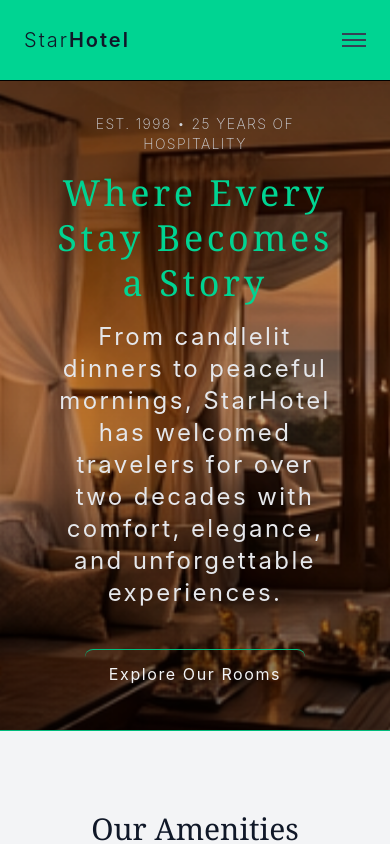
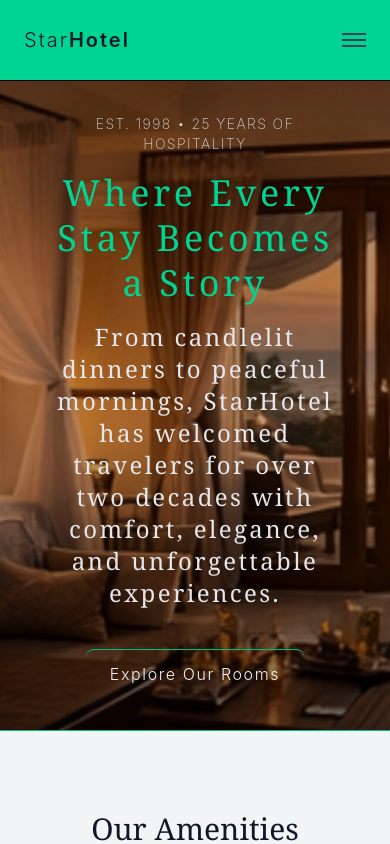
Before and after one commit to josephchilumo/starhotel, a React (Vite) app in the folder starhotel-app/: page / in a window 390 px wide. Shown: the top 844 px of the page. Built offline with nearby package versions, Linux system fonts and the light colour scheme.

Commit message:
added guestReview section

```diff
--- a/starhotel-app/src/App.jsx
+++ b/starhotel-app/src/App.jsx
@@ -3,6 +3,8 @@ import  Hero  from './components/Hero'
 import Navbar from './components/Navbar'
 import CTA from './components/CTA'
 import Offering from './components/Offering'
+import Gallery from './components/Gallery'
+import GuestReviews from './components/GuestReviews'
 
 const App = () => {
   return (
@@ -11,6 +13,8 @@ const App = () => {
       <Hero />
       <CTA />
       <Offering />
+      <Gallery />
+      <GuestReviews />
 
     </div>
   )
--- /dev/null
+++ b/starhotel-app/src/components/Gallery.jsx
@@ -0,0 +1,121 @@
+import React from "react";
+import roomImg from "../Images/roomImg.webp";
+import poolImg from "../Images/poolImg.webp";
+import spaImg from "../Images/spaImg.png";
+import yoga from "../Images/yoga.jpg";
+import spaImg1 from "../Images/spaImg1.jpeg";
+import twinRoom from "../Images/twinRoom.webp";
+
+function Gallery() {
+  const galleryImages = [
+    {
+      id: 1,
+      src: roomImg,
+      title: "Luxury Suites",
+      description: "Elegant rooms designed for comfort and relaxation.",
+      link: "#booking",
+      button: "Book a Suite"
+    },
+    {
+      id: 2,
+      src: poolImg,
+      title: "Infinity Pool",
+      description: "Swim while enjoying breathtaking skyline views.",
+      link: "#booking",
+      button: "Reserve Pool Access"
+    },
+    {
+      id: 3,
+      src: spaImg,
+      title: "Spa Retreat",
+      description: "Rejuvenate with our premium spa treatments.",
+      link: "#booking",
+      button: "Book Spa"
+    },
+    {
+      id: 4,
+      src: yoga,
+      title: "Morning Yoga",
+      description: "Start your day with peaceful guided yoga sessions.",
+      link: "#booking",
+      button: "Join Session"
+    },
+    {
+      id: 5,
+      src: spaImg1,
+      title: "Wellness Therapy",
+      description: "Relax your mind and body with luxury therapies.",
+      link: "#booking",
+      button: "Explore Wellness"
+    },
+    {
+      id: 6,
+      src: twinRoom,
+      title: "Twin Rooms",
+      description: "Perfect rooms for families or travel partners.",
+      link: "#booking",
+      button: "View Rooms"
+    }
+  ];
+
+  return (
+    <section className="py-20 px-6 bg-gray-100">
+      <div className="max-w-7xl mx-auto">
+
+        {/* Heading */}
+        <div className="text-center mb-12">
+          <h2 className="text-3xl font-serif text-gray-900 mb-3 tracking-widest">
+            Discover StarHotel Experiences
+          </h2>
+          <p className="text-gray-600 max-w-xl mx-auto leading-tight font-light">
+            Explore the unique experiences and luxury spaces waiting for you.
+          </p>
+        </div>
+
+        {/* Scroll Gallery */}
+        <div className="flex gap-6 overflow-x-auto pb-4">
+
+          {galleryImages.map((item) => (
+            <div
+              key={item.id}
+              className="relative min-w-[320px] h-[420px] rounded-2xl overflow-hidden shadow-lg flex-shrink-0 group"
+            >
+
+              {/* Image */}
+              <img
+                src={item.src}
+                alt={item.title}
+                className="w-full h-full object-cover group-hover:scale-110 transition duration-500"
+              />
+
+              {/* Overlay */}
+              <div className="absolute inset-0 bg-black/40 flex flex-col justify-end p-6 text-white">
+
+                <h3 className="text-xl font-serif mb-2">
+                  {item.title}
+                </h3>
+
+                <p className="text-sm mb-4 text-gray-200">
+                  {item.description}
+                </p>
+
+                <a
+                  href={item.link}
+                  className="inline-block bg-emerald-500 text-white px-4 py-2 rounded-md text-sm hover:bg-emerald-600 transition w-fit"
+                >
+                  {item.button}
+                </a>
+
+              </div>
+
+            </div>
+          ))}
+
+        </div>
+
+      </div>
+    </section>
+  );
+}
+
+export default Gallery;
--- /dev/null
+++ b/starhotel-app/src/components/GuestReviews.jsx
@@ -0,0 +1,102 @@
+import React from "react";
+
+function GuestReviews() {
+
+  const reviews = [
+    {
+      name: "Sarah Mitchell",
+      location: "London, UK",
+      review:
+        "Elegant rooms, relaxing spa, and incredible service. One of the best stays I've had.",
+      rating: 5,
+      avatar: "https://i.pravatar.cc/100?img=47"
+    },
+    {
+      name: "Daniel Mwangi",
+      location: "Nairobi, Kenya",
+      review:
+        "The infinity pool at sunset was unforgettable. I would absolutely stay here again.",
+      rating: 5,
+      avatar: "https://i.pravatar.cc/100?img=12"
+    },
+    {
+      name: "Maria Lopez",
+      location: "Madrid, Spain",
+      review:
+        "Beautiful atmosphere and peaceful rooms. Everything felt luxurious and calm.",
+      rating: 4,
+      avatar: "https://i.pravatar.cc/100?img=32"
+    }
+  ];
+
+  return (
+    <section className="py-24 px-6 bg-gray-50">
+
+      <div className="max-w-7xl mx-auto">
+
+        {/* Heading */}
+        <div className="text-center mb-14">
+          <h2 className="text-3xl md:text-4xl font-serif text-gray-900 mb-4 tracking-wide">
+            What Our Guests Say
+          </h2>
+
+          <p className="text-gray-600 max-w-xl mx-auto text-sm md:text-base">
+            Genuine experiences shared by travelers who have enjoyed their stay with us.
+          </p>
+        </div>
+
+        {/* Reviews */}
+        <div className="flex md:grid md:grid-cols-3 gap-6 overflow-x-auto md:overflow-visible pb-4 no-scrollbar">
+
+          {reviews.map((review, index) => (
+
+            <div
+              key={index}
+              className="min-w-[270px] md:min-w-0 bg-white p-6 md:p-8 rounded-xl shadow-sm hover:shadow-lg transition duration-300 border border-gray-100 flex-shrink-0"
+            >
+
+              {/* Stars */}
+              <div className="flex mb-4 text-yellow-400 text-lg">
+                {"★".repeat(review.rating)}
+                {"☆".repeat(5 - review.rating)}
+              </div>
+
+              {/* Review Text */}
+              <p className="text-gray-700 font-light leading-relaxed mb-6 italic text-xs md:text-base line-clamp-4">
+                "{review.review}"
+              </p>
+
+              {/* Guest */}
+              <div className="flex items-center gap-3 border-t pt-4">
+
+                <img
+                  src={review.avatar}
+                  alt={review.name}
+                  className="w-10 h-10 rounded-full object-cover"
+                />
+
+                <div>
+                  <h4 className="text-gray-900 font-semibold text-sm md:text-base">
+                    {review.name}
+                  </h4>
+
+                  <p className="text-gray-500 text-xs md:text-sm">
+                    {review.location}
+                  </p>
+                </div>
+
+              </div>
+
+            </div>
+
+          ))}
+
+        </div>
+
+      </div>
+
+    </section>
+  );
+}
+
+export default GuestReviews;
--- a/starhotel-app/src/components/Hero.jsx
+++ b/starhotel-app/src/components/Hero.jsx
@@ -28,10 +28,10 @@ const Hero = () => {
         </h1>
 
         {/* Description */}
-        <p className="text-2xl md:text-xl mt-4 text-gray-200 tracking-widest  font-sans">
+        <p className="text-2xl md:text-xl mt-4 text-gray-200 tracking-widest font-serif font-light">
           From candlelit dinners to peaceful mornings, StarHotel has welcomed travelers for over two decades with comfort, elegance, and unforgettable experiences.
         </p>
-        <button className="mt-10 text-gray-100 border-t rounded-lg border-emerald-500 py-3 px-6 hover:border-b  transition hover:text-gray-300 font-sans tracking-widest">
+        <button className="mt-10 text-gray-100 border-t rounded-lg border-emerald-500 py-3 px-6 hover:border-b  transition hover:text-gray-300 font-sans tracking-widest font-light">
           Explore Our Rooms
         </button>
 
--- a/starhotel-app/src/components/Offering.jsx
+++ b/starhotel-app/src/components/Offering.jsx
@@ -38,10 +38,10 @@ function Offering() {
       <div className="max-w-7xl mx-auto">
 
         <div className="text-center mb-10">
-          <h2 className="text-2xl md:text-3xl font-sans tracking-widest text-gray-100 mb-3">
+          <h2 className="text-2xl md:text-3xl font-serif tracking-widest text-gray-100 mb-3">
             Our Offerings
           </h2>
-          <p className="text-gray-100 text-sm md:text-base font-light tracking-wider max-w-xl mx-auto">
+          <p className="text-gray-100 text-sm md:text-base font-light leading-tight max-w-xl mx-auto">
             Discover the unique experiences that await you at our hotel.
           </p>
         </div>
--- a/starhotel-app/src/index.css
+++ b/starhotel-app/src/index.css
@@ -25,3 +25,11 @@
 .animate-fadeIn {
   animation: fadeIn 1.2s ease forwards;
 }
+.no-scrollbar::-webkit-scrollbar {
+  display: none;
+}
+
+.no-scrollbar {
+  -ms-overflow-style: none;
+  scrollbar-width: none;
+}
```
